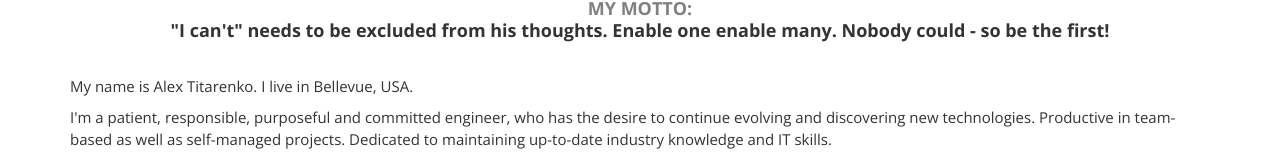
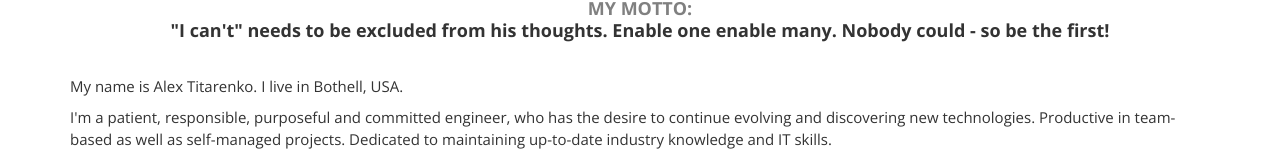
Before and after one commit to alex-titarenko/alextitarenko, a Next.js app: page /about in a window 1280 px wide. Shown: the part 495-657 px from the top of the page. Built offline with nearby package versions, Linux system fonts and the light colour scheme.

Commit message:
Update about.tsx

```diff
--- a/pages/about.tsx
+++ b/pages/about.tsx
@@ -42,7 +42,7 @@ class AboutPage extends React.Component {
             </div>
 
             <p>
-              My name is Alex Titarenko. I live in Bellevue, USA.
+              My name is Alex Titarenko. I live in Bothell, USA.
             </p>
             <p>
               I'm a patient, responsible, purposeful and committed engineer, who has the desire to continue evolving and discovering new technologies. Productive in team-based as well as self-managed projects. Dedicated to maintaining up-to-date industry knowledge and IT skills.
```
